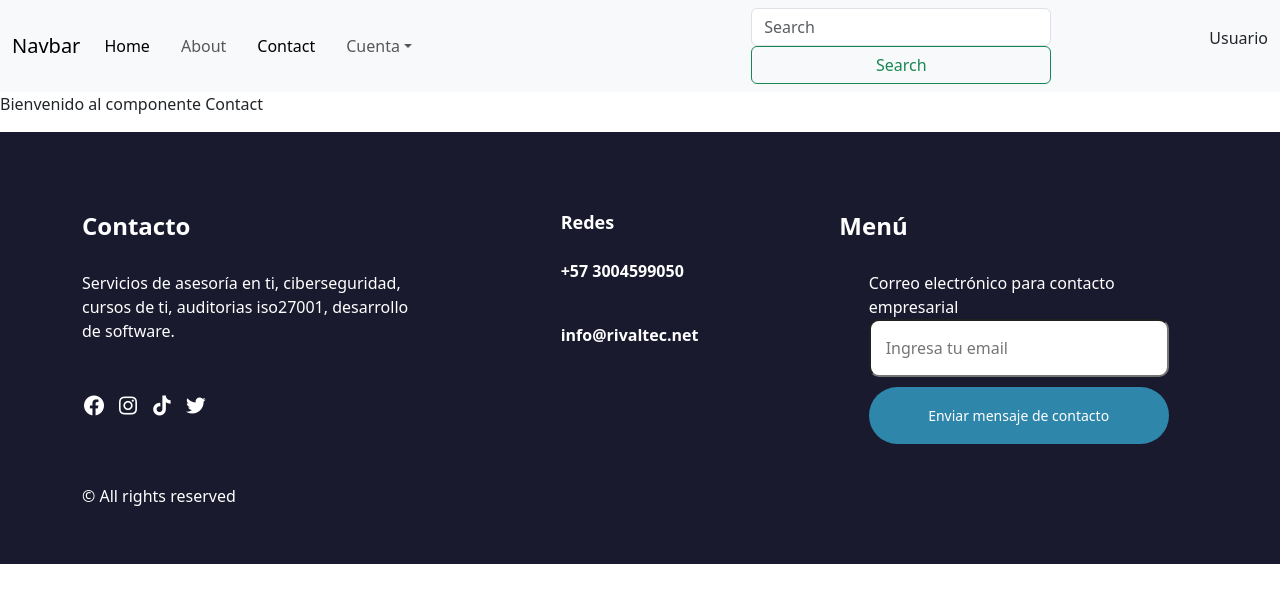
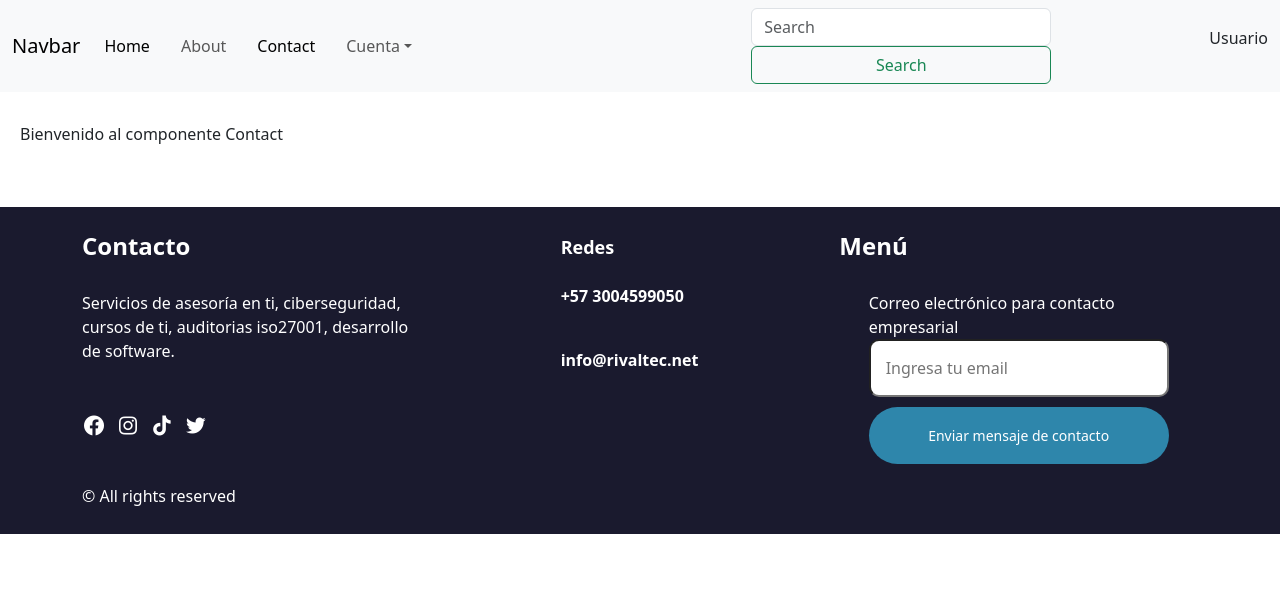
Before and after one commit to david21rios/WorldClock, a React (Vite) app: page /contact in a window 1280 px wide. Shown: the top 602 px of the page. Built offline with nearby package versions, Linux system fonts and the light colour scheme; no server answers.

Commit message:
Actualizacion de estilos Footer

```diff
--- a/src/index.css
+++ b/src/index.css
@@ -64,6 +64,14 @@ input{
   padding: 15px 20px;
 }
 
+/* Iniciando Contact */
+
+.contact{
+  margin-top: 15px;
+  margin-bottom: 30px;
+  padding: 15px 20px;
+}
+
 /* inicio Proyectos */
 
 .proyectos{
@@ -76,7 +84,7 @@ input{
 .footer {
   background-color: #1a1a2e;
   color: #fff;
-  padding: 30px 0;
+  padding: 0 0;
 }
 
 .footer__caption {
@@ -86,7 +94,7 @@ input{
 }
 
 .title__footer {
-  margin-top: 50px;
+  margin-top: 25px;
   font-size: 24px;
   font-weight: bold;
   margin-bottom: 30px;
@@ -111,7 +119,7 @@ input{
 .redes {
   font-size: 18px;
   font-weight: bold;
-  margin-top: 25px;
+  margin-top: 15px;
   margin-left: 50px;
   margin-right: 75px;
   margin-bottom: 25px;
@@ -155,7 +163,7 @@ input{
 
 .copy {
   margin-bottom: 10px;
-  margin-top: 20px;
+  /* margin-top: 20px; */
 }
 
 /* Media Queries para hacer el pie de página responsive */
```
